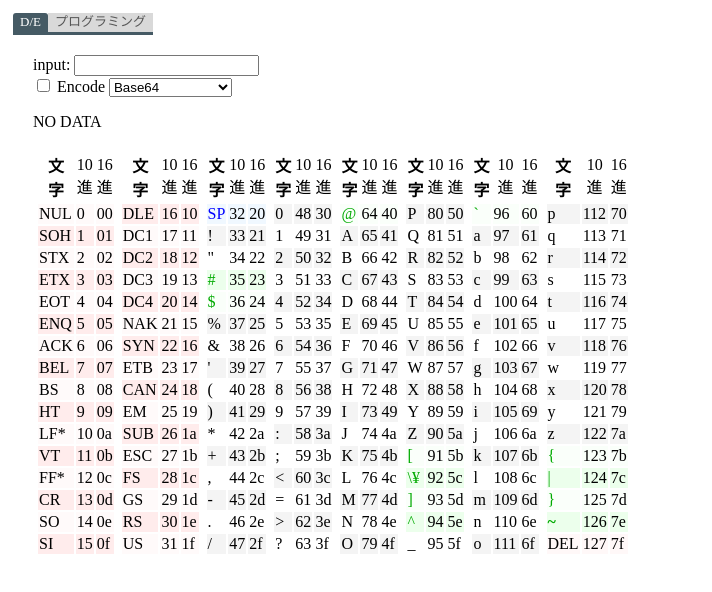
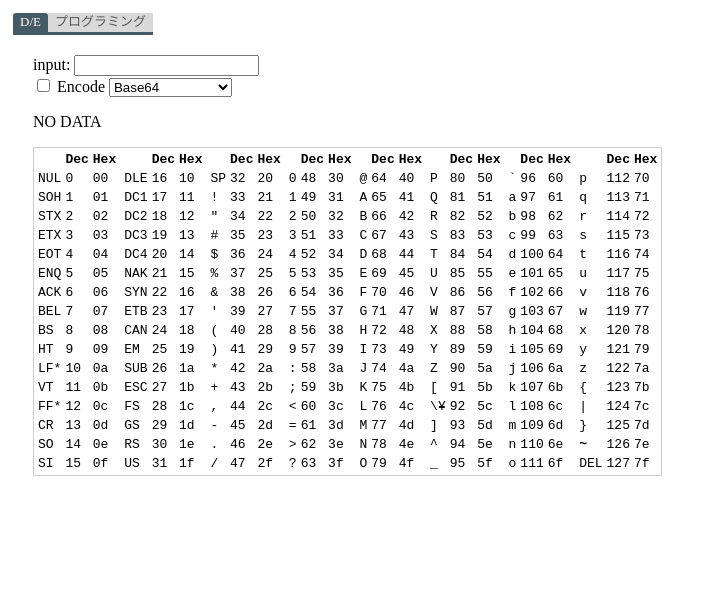
Before and after one commit to gorillanet/webarmyknife, a browser extension: page src/index.html in a window 1280 px wide. Shown: the whole page, without its empty margins (0-712 px from the left). Drawn offline with Linux system fonts and the light colour scheme.

Commit message:
prepare for apply react

```diff
--- a/src/css/style.css
+++ b/src/css/style.css
@@ -44,3 +44,15 @@ input[name="tab_item"] {
     background-color: #455a64;
     color: #fff;
 }
+table#ascii{
+    border: solid 1px #ccc;
+    border-collapse: collapse;
+    font-family: monospace;
+}
+table#ascii>table{
+    border: none;
+    border-collapse: collapse;
+}
+td {
+    border:none;
+}
--- a/src/index.html
+++ b/src/index.html
@@ -21,13 +21,15 @@
         <div class="tab_content" id="tab_ed_content">
             <div class="tab_content_description">
                 <div>
-                    <div>input: <input type="text"></div>
+                    <div>input: <input id="decode_text" type="text" onchange="decode_encode()"></div>
                     <input type="checkbox" name="encode" id="checkbox_encode">
                     <label for="checkbox_encode">Encode</label>
-                    <select name="texttype" id="typeoption">
+                    <select name="texttype" id="decode_typeoption">
                         <option value="base64">Base64</option>
                         <option value="URL">URL</option>
-                        <option value="URL(Burp Style)">URL (Burp Style)</option>
+                        <option value="URLburp">URL (Burp Style)</option>
+                        <option value="html">HTML</option>
+                        <option value="unicode">Unicode</option>
                     </select>
                 </div>
                 <div><p>NO DATA</p></div>
@@ -35,194 +37,194 @@
                     <table id="ascii"><tbody><tr><td valign="top">
                             <table>
                             <tbody><tr>
-                            <th>文<br>字</th>
-                            <th style="font-weight:normal">10<br>進</th>
-                            <th style="font-weight:normal">16<br>進</th>
+                            <th></th>
+                            <th>Dec</th>
+                            <th>Hex</th>
                             </tr>
-                            <tr bgcolor="#fffafa"><td class="ctrl">NUL</td><td>0</td><td>00</td></tr>
-                            <tr bgcolor="#ffecec"><td class="ctrl">SOH</td><td>1</td><td>01</td></tr>
-                            <tr bgcolor="#fffafa"><td class="ctrl">STX</td><td>2</td><td>02</td></tr>
-                            <tr bgcolor="#ffecec"><td class="ctrl">ETX</td><td>3</td><td>03</td></tr>
-                            <tr bgcolor="#fffafa"><td class="ctrl">EOT</td><td>4</td><td>04</td></tr>
-                            <tr bgcolor="#ffecec"><td class="ctrl">ENQ</td><td>5</td><td>05</td></tr>
-                            <tr bgcolor="#fffafa"><td class="ctrl">ACK</td><td>6</td><td>06</td></tr>
-                            <tr bgcolor="#ffecec"><td class="ctrl">BEL</td><td>7</td><td>07</td></tr>
-                            <tr bgcolor="#fffafa"><td class="ctrl">BS</td><td>8</td><td>08</td></tr>
-                            <tr bgcolor="#ffecec"><td class="ctrl">HT</td><td>9</td><td>09</td></tr>
-                            <tr bgcolor="#fffafa"><td class="ctrl">LF*</td><td>10</td><td>0a</td></tr>
-                            <tr bgcolor="#ffecec"><td class="ctrl">VT</td><td>11</td><td>0b</td></tr>
-                            <tr bgcolor="#fffafa"><td class="ctrl">FF*</td><td>12</td><td>0c</td></tr>
-                            <tr bgcolor="#ffecec"><td class="ctrl">CR</td><td>13</td><td>0d</td></tr>
-                            <tr bgcolor="#fffafa"><td class="ctrl">SO</td><td>14</td><td>0e</td></tr>
-                            <tr bgcolor="#ffecec"><td class="ctrl">SI</td><td>15</td><td>0f</td></tr>
+                            <tr><td>NUL</td><td>0</td><td>00</td></tr>
+                            <tr><td>SOH</td><td>1</td><td>01</td></tr>
+                            <tr><td>STX</td><td>2</td><td>02</td></tr>
+                            <tr><td>ETX</td><td>3</td><td>03</td></tr>
+                            <tr><td>EOT</td><td>4</td><td>04</td></tr>
+                            <tr><td>ENQ</td><td>5</td><td>05</td></tr>
+                            <tr><td>ACK</td><td>6</td><td>06</td></tr>
+                            <tr><td>BEL</td><td>7</td><td>07</td></tr>
+                            <tr><td>BS</td><td>8</td><td>08</td></tr>
+                            <tr><td>HT</td><td>9</td><td>09</td></tr>
+                            <tr><td>LF*</td><td>10</td><td>0a</td></tr>
+                            <tr><td>VT</td><td>11</td><td>0b</td></tr>
+                            <tr><td>FF*</td><td>12</td><td>0c</td></tr>
+                            <tr><td>CR</td><td>13</td><td>0d</td></tr>
+                            <tr><td>SO</td><td>14</td><td>0e</td></tr>
+                            <tr><td>SI</td><td>15</td><td>0f</td></tr>
                             </tbody></table>
                             </td><td valign="top">
                             <table>
                             <tbody><tr>
-                            <th>文<br>字</th>
-                            <th style="font-weight:normal">10<br>進</th>
-                            <th style="font-weight:normal">16<br>進</th>
+                            <th></th>
+                            <th>Dec</th>
+                            <th>Hex</th>
                             </tr>
-                            <tr bgcolor="#ffecec"><td class="ctrl">DLE</td><td>16</td><td>10</td></tr>
-                            <tr bgcolor="#fffafa"><td class="ctrl">DC1</td><td>17</td><td>11</td></tr>
-                            <tr bgcolor="#ffecec"><td class="ctrl">DC2</td><td>18</td><td>12</td></tr>
-                            <tr bgcolor="#fffafa"><td class="ctrl">DC3</td><td>19</td><td>13</td></tr>
-                            <tr bgcolor="#ffecec"><td class="ctrl">DC4</td><td>20</td><td>14</td></tr>
-                            <tr bgcolor="#fffafa"><td class="ctrl">NAK</td><td>21</td><td>15</td></tr>
-                            <tr bgcolor="#ffecec"><td class="ctrl">SYN</td><td>22</td><td>16</td></tr>
-                            <tr bgcolor="#fffafa"><td class="ctrl">ETB</td><td>23</td><td>17</td></tr>
-                            <tr bgcolor="#ffecec"><td class="ctrl">CAN</td><td>24</td><td>18</td></tr>
-                            <tr bgcolor="#fffafa"><td class="ctrl">EM</td><td>25</td><td>19</td></tr>
-                            <tr bgcolor="#ffecec"><td class="ctrl">SUB</td><td>26</td><td>1a</td></tr>
-                            <tr bgcolor="#fffafa"><td class="ctrl">ESC</td><td>27</td><td>1b</td></tr>
-                            <tr bgcolor="#ffecec"><td class="ctrl">FS</td><td>28</td><td>1c</td></tr>
-                            <tr bgcolor="#fffafa"><td class="ctrl">GS</td><td>29</td><td>1d</td></tr>
-                            <tr bgcolor="#ffecec"><td class="ctrl">RS</td><td>30</td><td>1e</td></tr>
-                            <tr bgcolor="#fffafa"><td class="ctrl">US</td><td>31</td><td>1f</td></tr>
+                            <tr><td>DLE</td><td>16</td><td>10</td></tr>
+                            <tr><td>DC1</td><td>17</td><td>11</td></tr>
+                            <tr><td>DC2</td><td>18</td><td>12</td></tr>
+                            <tr><td>DC3</td><td>19</td><td>13</td></tr>
+                            <tr><td>DC4</td><td>20</td><td>14</td></tr>
+                            <tr><td>NAK</td><td>21</td><td>15</td></tr>
+                            <tr><td>SYN</td><td>22</td><td>16</td></tr>
+                            <tr><td>ETB</td><td>23</td><td>17</td></tr>
+                            <tr><td>CAN</td><td>24</td><td>18</td></tr>
+                            <tr><td>EM</td><td>25</td><td>19</td></tr>
+                            <tr><td>SUB</td><td>26</td><td>1a</td></tr>
+                            <tr><td>ESC</td><td>27</td><td>1b</td></tr>
+                            <tr><td>FS</td><td>28</td><td>1c</td></tr>
+                            <tr><td>GS</td><td>29</td><td>1d</td></tr>
+                            <tr><td>RS</td><td>30</td><td>1e</td></tr>
+                            <tr><td>US</td><td>31</td><td>1f</td></tr>
                             </tbody></table>
                             </td><td valign="top">
                             <table>
                             <tbody><tr>
-                            <th>文<br>字</th>
-                            <th style="font-weight:normal">10<br>進</th>
-                            <th style="font-weight:normal">16<br>進</th>
+                            <th></th>
+                            <th>Dec</th>
+                            <th>Hex</th>
                             </tr>
-                            <tr bgcolor="#f0f8ff"><td style="color:blue">SP</td><td>32</td><td>20</td></tr>
-                            <tr bgcolor="#f4f4f4"><td>!</td><td>33</td><td>21</td></tr>
+                            <tr><td>SP</td><td>32</td><td>20</td></tr>
+                            <tr><td>!</td><td>33</td><td>21</td></tr>
                             <tr><td>"</td><td>34</td><td>22</td></tr>
-                            <tr bgcolor="#ecffec"><td style="color:#0a0">#</td><td>35</td><td>23</td></tr>
-                            <tr bgcolor="#fafffa"><td style="color:#0a0">$</td><td>36</td><td>24</td></tr>
-                            <tr bgcolor="#f4f4f4"><td>%</td><td>37</td><td>25</td></tr>
+                            <tr><td>#</td><td>35</td><td>23</td></tr>
+                            <tr><td>$</td><td>36</td><td>24</td></tr>
+                            <tr><td>%</td><td>37</td><td>25</td></tr>
                             <tr><td>&amp;</td><td>38</td><td>26</td></tr>
-                            <tr bgcolor="#f4f4f4"><td>'</td><td>39</td><td>27</td></tr>
+                            <tr><td>'</td><td>39</td><td>27</td></tr>
                             <tr><td>(</td><td>40</td><td>28</td></tr>
-                            <tr bgcolor="#f4f4f4"><td>)</td><td>41</td><td>29</td></tr>
+                            <tr><td>)</td><td>41</td><td>29</td></tr>
                             <tr><td>*</td><td>42</td><td>2a</td></tr>
-                            <tr bgcolor="#f4f4f4"><td>+</td><td>43</td><td>2b</td></tr>
+                            <tr><td>+</td><td>43</td><td>2b</td></tr>
                             <tr><td>,</td><td>44</td><td>2c</td></tr>
-                            <tr bgcolor="#f4f4f4"><td>-</td><td>45</td><td>2d</td></tr>
+                            <tr><td>-</td><td>45</td><td>2d</td></tr>
                             <tr><td>.</td><td>46</td><td>2e</td></tr>
-                            <tr bgcolor="#f4f4f4"><td>/</td><td>47</td><td>2f</td></tr>
+                            <tr><td>/</td><td>47</td><td>2f</td></tr>
                             </tbody></table>
                             </td><td valign="top">
                             <table>
                             <tbody><tr>
-                            <th>文<br>字</th>
-                            <th style="font-weight:normal">10<br>進</th>
-                            <th style="font-weight:normal">16<br>進</th>
+                            <th></th>
+                            <th>Dec</th>
+                            <th>Hex</th>
                             </tr>
-                            <tr bgcolor="#f4f4f4"><td>0</td><td>48</td><td>30</td></tr>
+                            <tr><td>0</td><td>48</td><td>30</td></tr>
                             <tr><td>1</td><td>49</td><td>31</td></tr>
-                            <tr bgcolor="#f4f4f4"><td>2</td><td>50</td><td>32</td></tr>
+                            <tr><td>2</td><td>50</td><td>32</td></tr>
                             <tr><td>3</td><td>51</td><td>33</td></tr>
-                            <tr bgcolor="#f4f4f4"><td>4</td><td>52</td><td>34</td></tr>
+                            <tr><td>4</td><td>52</td><td>34</td></tr>
                             <tr><td>5</td><td>53</td><td>35</td></tr>
-                            <tr bgcolor="#f4f4f4"><td>6</td><td>54</td><td>36</td></tr>
+                            <tr><td>6</td><td>54</td><td>36</td></tr>
                             <tr><td>7</td><td>55</td><td>37</td></tr>
-                            <tr bgcolor="#f4f4f4"><td>8</td><td>56</td><td>38</td></tr>
+                            <tr><td>8</td><td>56</td><td>38</td></tr>
                             <tr><td>9</td><td>57</td><td>39</td></tr>
-                            <tr bgcolor="#f4f4f4"><td>:</td><td>58</td><td>3a</td></tr>
+                            <tr><td>:</td><td>58</td><td>3a</td></tr>
                             <tr><td>;</td><td>59</td><td>3b</td></tr>
-                            <tr bgcolor="#f4f4f4"><td>&lt;</td><td>60</td><td>3c</td></tr>
+                            <tr><td>&lt;</td><td>60</td><td>3c</td></tr>
                             <tr><td>=</td><td>61</td><td>3d</td></tr>
-                            <tr bgcolor="#f4f4f4"><td>&gt;</td><td>62</td><td>3e</td></tr>
+                            <tr><td>&gt;</td><td>62</td><td>3e</td></tr>
                             <tr><td>?</td><td>63</td><td>3f</td></tr>
                             </tbody></table>
                             </td><td valign="top">
                             <table>
                             <tbody><tr>
-                            <th>文<br>字</th>
-                            <th style="font-weight:normal">10<br>進</th>
-                            <th style="font-weight:normal">16<br>進</th>
+                            <th></th>
+                            <th>Dec</th>
+                            <th>Hex</th>
                             </tr>
-                            <tr bgcolor="#fafffa"><td style="color:#0a0">@</td><td>64</td><td>40</td></tr>
-                            <tr bgcolor="#f4f4f4"><td>A</td><td>65</td><td>41</td></tr>
+                            <tr><td>@</td><td>64</td><td>40</td></tr>
+                            <tr><td>A</td><td>65</td><td>41</td></tr>
                             <tr><td>B</td><td>66</td><td>42</td></tr>
-                            <tr bgcolor="#f4f4f4"><td>C</td><td>67</td><td>43</td></tr>
+                            <tr><td>C</td><td>67</td><td>43</td></tr>
                             <tr><td>D</td><td>68</td><td>44</td></tr>
-                            <tr bgcolor="#f4f4f4"><td>E</td><td>69</td><td>45</td></tr>
+                            <tr><td>E</td><td>69</td><td>45</td></tr>
                             <tr><td>F</td><td>70</td><td>46</td></tr>
-                            <tr bgcolor="#f4f4f4"><td>G</td><td>71</td><td>47</td></tr>
+                            <tr><td>G</td><td>71</td><td>47</td></tr>
                             <tr><td>H</td><td>72</td><td>48</td></tr>
-                            <tr bgcolor="#f4f4f4"><td>I</td><td>73</td><td>49</td></tr>
+                            <tr><td>I</td><td>73</td><td>49</td></tr>
                             <tr><td>J</td><td>74</td><td>4a</td></tr>
-                            <tr bgcolor="#f4f4f4"><td>K</td><td>75</td><td>4b</td></tr>
+                            <tr><td>K</td><td>75</td><td>4b</td></tr>
                             <tr><td>L</td><td>76</td><td>4c</td></tr>
-                            <tr bgcolor="#f4f4f4"><td>M</td><td>77</td><td>4d</td></tr>
+                            <tr><td>M</td><td>77</td><td>4d</td></tr>
                             <tr><td>N</td><td>78</td><td>4e</td></tr>
-                            <tr bgcolor="#f4f4f4"><td>O</td><td>79</td><td>4f</td></tr>
+                            <tr><td>O</td><td>79</td><td>4f</td></tr>
                             </tbody></table>
                             </td><td valign="top">
                             <table>
                             <tbody><tr>
-                            <th>文<br>字</th>
-                            <th style="font-weight:normal">10<br>進</th>
-                            <th style="font-weight:normal">16<br>進</th>
+                            <th></th>
+                            <th>Dec</th>
+                            <th>Hex</th>
                             </tr>
-                            <tr bgcolor="#f4f4f4"><td>P</td><td>80</td><td>50</td></tr>
+                            <tr><td>P</td><td>80</td><td>50</td></tr>
                             <tr><td>Q</td><td>81</td><td>51</td></tr>
-                            <tr bgcolor="#f4f4f4"><td>R</td><td>82</td><td>52</td></tr>
+                            <tr><td>R</td><td>82</td><td>52</td></tr>
                             <tr><td>S</td><td>83</td><td>53</td></tr>
-                            <tr bgcolor="#f4f4f4"><td>T</td><td>84</td><td>54</td></tr>
+                            <tr><td>T</td><td>84</td><td>54</td></tr>
                             <tr><td>U</td><td>85</td><td>55</td></tr>
-                            <tr bgcolor="#f4f4f4"><td>V</td><td>86</td><td>56</td></tr>
+                            <tr><td>V</td><td>86</td><td>56</td></tr>
                             <tr><td>W</td><td>87</td><td>57</td></tr>
-                            <tr bgcolor="#f4f4f4"><td>X</td><td>88</td><td>58</td></tr>
+                            <tr><td>X</td><td>88</td><td>58</td></tr>
                             <tr><td>Y</td><td>89</td><td>59</td></tr>
-                            <tr bgcolor="#f4f4f4"><td>Z</td><td>90</td><td>5a</td></tr>
-                            <tr bgcolor="#fafffa"><td style="color:#0a0">[</td><td>91</td><td>5b</td></tr>
-                            <tr bgcolor="#ecffec"><td style="color:#0a0">\¥</td><td>92</td><td>5c</td></tr>
-                            <tr bgcolor="#fafffa"><td style="color:#0a0">]</td><td>93</td><td>5d</td></tr>
-                            <tr bgcolor="#ecffec"><td style="color:#0a0">^</td><td>94</td><td>5e</td></tr>
+                            <tr><td>Z</td><td>90</td><td>5a</td></tr>
+                            <tr><td>[</td><td>91</td><td>5b</td></tr>
+                            <tr><td>\¥</td><td>92</td><td>5c</td></tr>
+                            <tr><td>]</td><td>93</td><td>5d</td></tr>
+                            <tr><td>^</td><td>94</td><td>5e</td></tr>
                             <tr><td>_</td><td>95</td><td>5f</td></tr>
                             </tbody></table>
                             </td><td valign="top">
                             <table>
                             <tbody><tr>
-                            <th>文<br>字</th>
-                            <th style="font-weight:normal">10<br>進</th>
-                            <th style="font-weight:normal">16<br>進</th>
+                            <th></th>
+                            <th>Dec</th>
+                            <th>Hex</th>
                             </tr>
-                            <tr bgcolor="#fafffa"><td style="color:#0a0">`</td><td>96</td><td>60</td></tr>
-                            <tr bgcolor="#f4f4f4"><td>a</td><td>97</td><td>61</td></tr>
+                            <tr><td>`</td><td>96</td><td>60</td></tr>
+                            <tr><td>a</td><td>97</td><td>61</td></tr>
                             <tr><td>b</td><td>98</td><td>62</td></tr>
-                            <tr bgcolor="#f4f4f4"><td>c</td><td>99</td><td>63</td></tr>
+                            <tr><td>c</td><td>99</td><td>63</td></tr>
                             <tr><td>d</td><td>100</td><td>64</td></tr>
-                            <tr bgcolor="#f4f4f4"><td>e</td><td>101</td><td>65</td></tr>
+                            <tr><td>e</td><td>101</td><td>65</td></tr>
                             <tr><td>f</td><td>102</td><td>66</td></tr>
-                            <tr bgcolor="#f4f4f4"><td>g</td><td>103</td><td>67</td></tr>
+                            <tr><td>g</td><td>103</td><td>67</td></tr>
                             <tr><td>h</td><td>104</td><td>68</td></tr>
-                            <tr bgcolor="#f4f4f4"><td>i</td><td>105</td><td>69</td></tr>
+                            <tr><td>i</td><td>105</td><td>69</td></tr>
                             <tr><td>j</td><td>106</td><td>6a</td></tr>
-                            <tr bgcolor="#f4f4f4"><td>k</td><td>107</td><td>6b</td></tr>
+                            <tr><td>k</td><td>107</td><td>6b</td></tr>
                             <tr><td>l</td><td>108</td><td>6c</td></tr>
-                            <tr bgcolor="#f4f4f4"><td>m</td><td>109</td><td>6d</td></tr>
+                            <tr><td>m</td><td>109</td><td>6d</td></tr>
                             <tr><td>n</td><td>110</td><td>6e</td></tr>
-                            <tr bgcolor="#f4f4f4"><td>o</td><td>111</td><td>6f</td></tr>
+                            <tr><td>o</td><td>111</td><td>6f</td></tr>
                             </tbody></table>
                             </td><td valign="top">
                             <table>
                             <tbody><tr>
-                            <th>文<br>字</th>
-                            <th style="font-weight:normal">10<br>進</th>
-                            <th style="font-weight:normal">16<br>進</th>
+                            <th></th>
+                            <th>Dec</th>
+                            <th>Hex</th>
                             </tr>
-                            <tr bgcolor="#f4f4f4"><td>p</td><td>112</td><td>70</td></tr>
+                            <tr><td>p</td><td>112</td><td>70</td></tr>
                             <tr><td>q</td><td>113</td><td>71</td></tr>
-                            <tr bgcolor="#f4f4f4"><td>r</td><td>114</td><td>72</td></tr>
+                            <tr><td>r</td><td>114</td><td>72</td></tr>
                             <tr><td>s</td><td>115</td><td>73</td></tr>
-                            <tr bgcolor="#f4f4f4"><td>t</td><td>116</td><td>74</td></tr>
+                            <tr><td>t</td><td>116</td><td>74</td></tr>
                             <tr><td>u</td><td>117</td><td>75</td></tr>
-                            <tr bgcolor="#f4f4f4"><td>v</td><td>118</td><td>76</td></tr>
+                            <tr><td>v</td><td>118</td><td>76</td></tr>
                             <tr><td>w</td><td>119</td><td>77</td></tr>
-                            <tr bgcolor="#f4f4f4"><td>x</td><td>120</td><td>78</td></tr>
+                            <tr><td>x</td><td>120</td><td>78</td></tr>
                             <tr><td>y</td><td>121</td><td>79</td></tr>
-                            <tr bgcolor="#f4f4f4"><td>z</td><td>122</td><td>7a</td></tr>
-                            <tr bgcolor="#fafffa"><td style="color:#0a0">{</td><td>123</td><td>7b</td></tr>
-                            <tr bgcolor="#ecffec"><td style="color:#0a0">|</td><td>124</td><td>7c</td></tr>
-                            <tr bgcolor="#fafffa"><td style="color:#0a0">}</td><td>125</td><td>7d</td></tr>
-                            <tr bgcolor="#ecffec"><td style="color:#0a0"><b>~</b></td><td>126</td><td>7e</td></tr>
-                            <tr bgcolor="#fff8f8"><td class="ctrl">DEL</td><td>127</td><td>7f</td></tr>
+                            <tr><td>z</td><td>122</td><td>7a</td></tr>
+                            <tr><td>{</td><td>123</td><td>7b</td></tr>
+                            <tr><td>|</td><td>124</td><td>7c</td></tr>
+                            <tr><td>}</td><td>125</td><td>7d</td></tr>
+                            <tr><td><b>~</b></td><td>126</td><td>7e</td></tr>
+                            <tr><td>DEL</td><td>127</td><td>7f</td></tr>
                             </tbody></table>
                             </td></tr></tbody></table>
                 </div>
```
Also changed, not shown: src/js/decode.js (added, +27 -0 lines).
